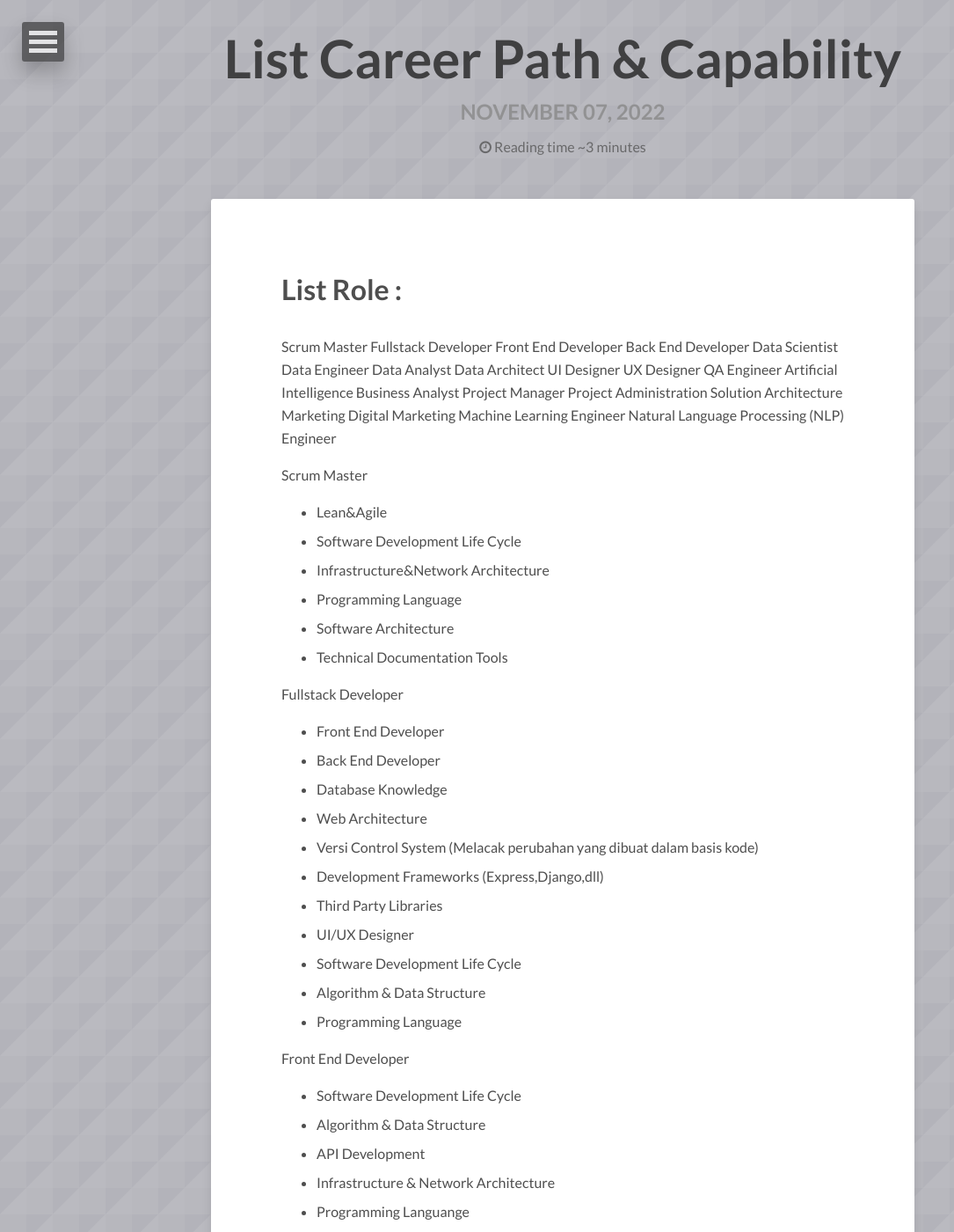
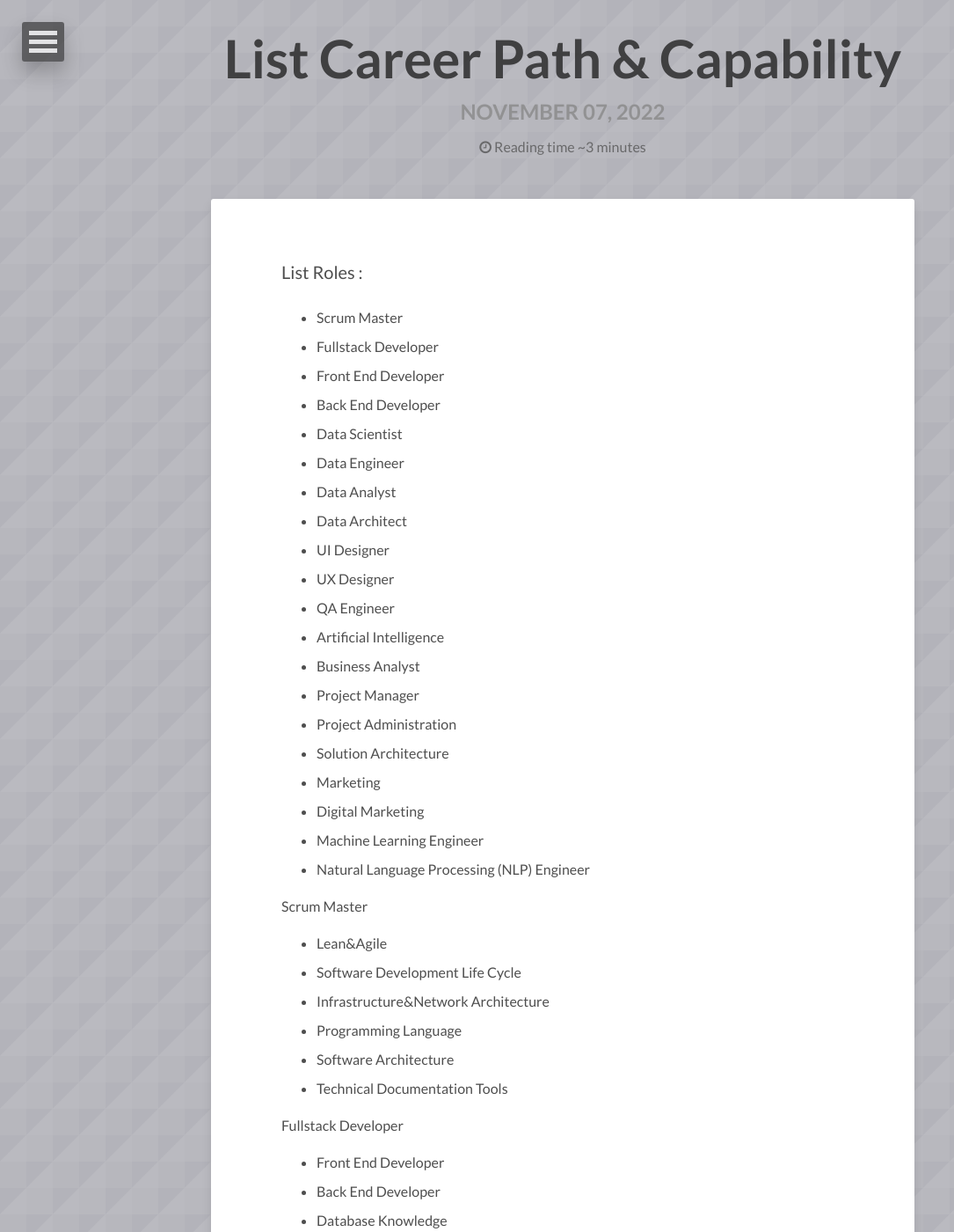
Before and after one commit to danigunawan/danigunawan.github.io, a Jekyll site: the page built from _posts/2022-11-07-list-career-path-and-capability.md, in a window 1280 px wide and 1400 px high. Shown: the whole window at 88% size, without its empty margins (0-1085 px from the left). Built offline with Jekyll 4.4.1, drawn with Linux system fonts in a browser that asks for light colours; nearby versions of some CDN libraries; comment, search, counter and statistics services are not loaded.

Commit message:
[ADD POSTING]

```diff
--- a/_posts/2022-11-07-list-career-path-and-capability.md
+++ b/_posts/2022-11-07-list-career-path-and-capability.md
@@ -12,27 +12,27 @@ share: true
 date: 2022-11-7T17:00:28+07:00
 ---
 
-# List Role :
-Scrum Master
-Fullstack Developer
-Front End Developer
-Back End Developer
-Data Scientist
-Data Engineer
-Data Analyst
-Data Architect
-UI Designer
-UX Designer
-QA Engineer
-Artificial Intelligence
-Business Analyst
-Project Manager
-Project Administration
-Solution Architecture
-Marketing
-Digital Marketing
-Machine Learning Engineer
-Natural Language Processing (NLP) Engineer
+List Roles :
+- Scrum Master
+- Fullstack Developer
+- Front End Developer
+- Back End Developer
+- Data Scientist
+- Data Engineer
+- Data Analyst
+- Data Architect
+- UI Designer
+- UX Designer
+- QA Engineer
+- Artificial Intelligence
+- Business Analyst
+- Project Manager
+- Project Administration
+- Solution Architecture
+- Marketing
+- Digital Marketing
+- Machine Learning Engineer
+- Natural Language Processing (NLP) Engineer
 
 Scrum Master
 - Lean&Agile
```
